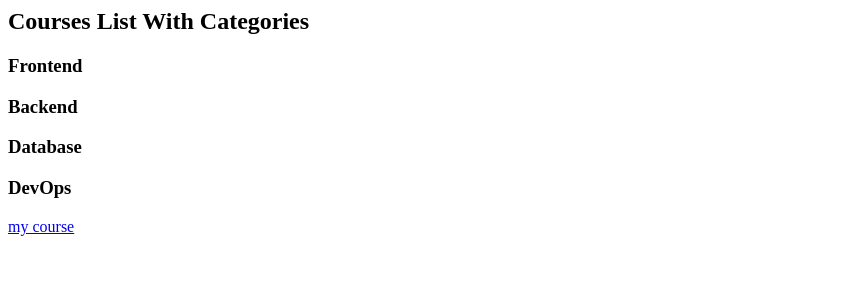
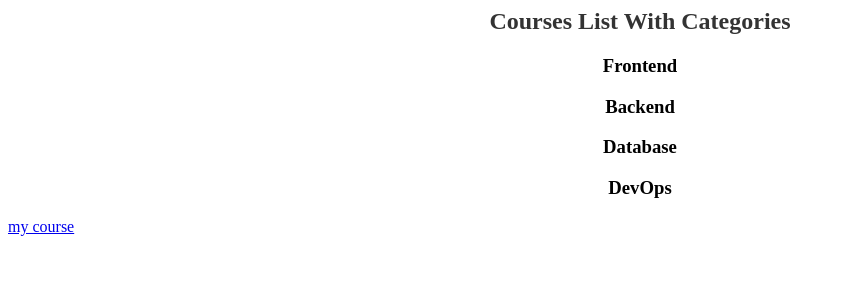
Before and after one commit to mhirrt12/online-course_with_django, a Django app: page /courses/ in a window 1280 px wide. Shown: the top 300 px of the page, without its empty margins (0-845 px from the left). Run offline with Django 5.2, Linux system fonts and the light colour scheme; data comes from the database, SQL or seed files in the repository.

Commit message:
Center align course titles in courses_list.html

```diff
--- a/Django_final_project/onlinecourse/course/templates/courses/courses_list.html
+++ b/Django_final_project/onlinecourse/course/templates/courses/courses_list.html
@@ -1,7 +1,7 @@
 
-<h2>Courses List With Categories</h2>
+<h2 style="text-align: center;color: #333;">Courses List With Categories</h2>
 {% for Category in categories %}
 
-   <h3>{{ Category.name }}</h3>
+   <h3 style="text-align: center;">{{ Category.name }}</h3>
 {% endfor %}
 <a href="{%url 'mycourse' %}">my course</a>
```
